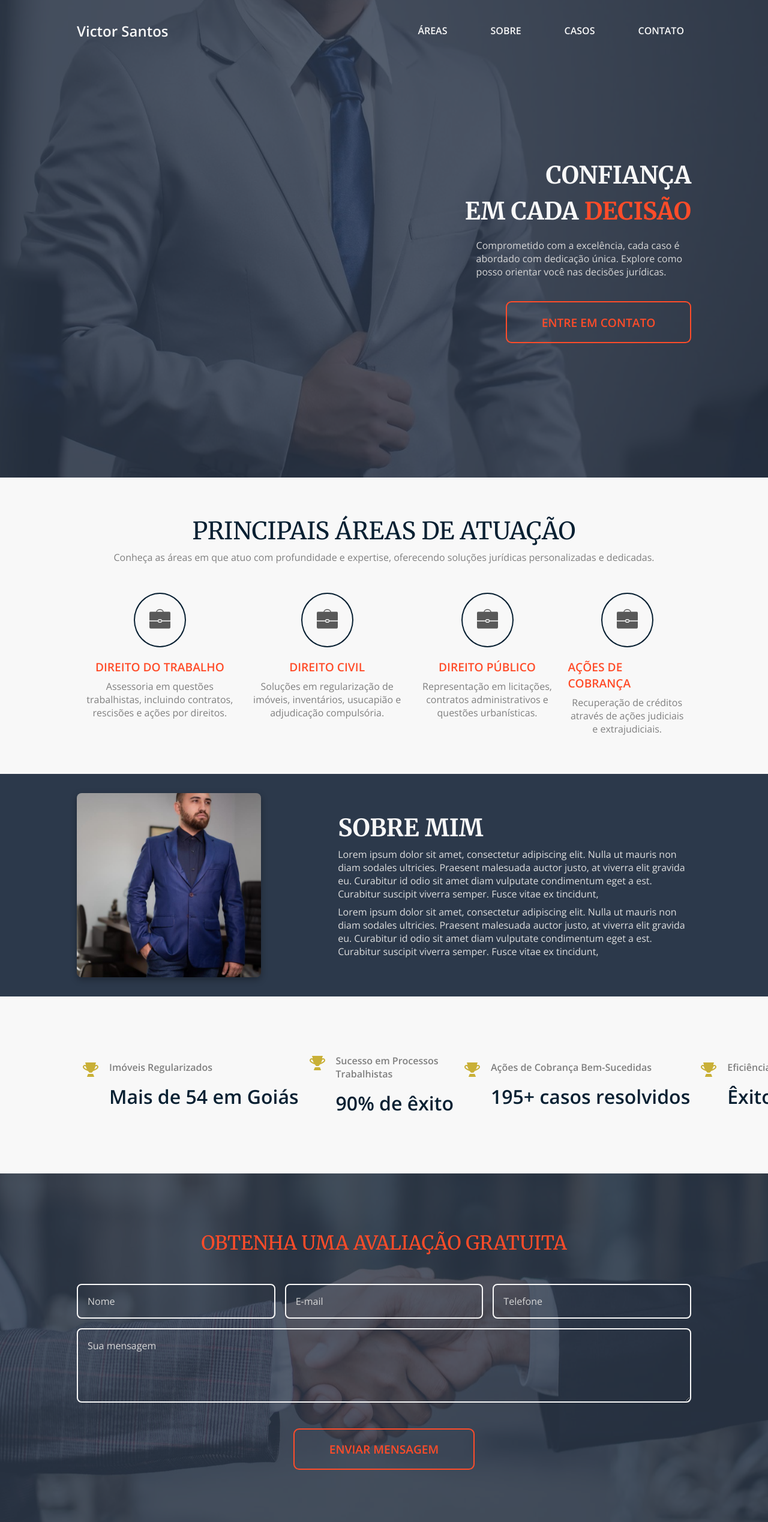
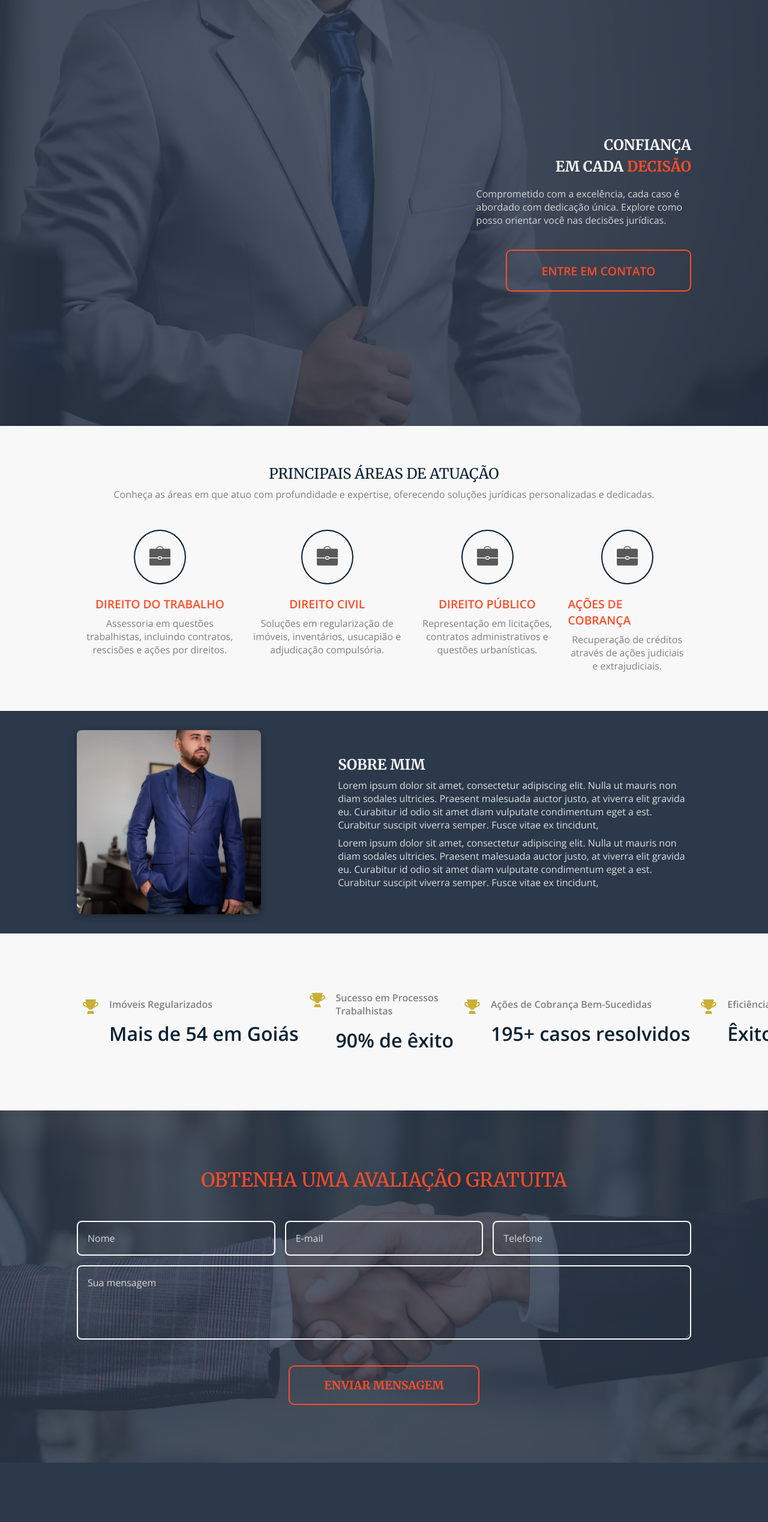
Before and after one commit to mrffilipe/landing-page-lawyer-victor-santos, a Next.js app: page / in a window 1280 px wide. Shown: the top 2537 px of the page at 60% size. Built offline with nearby package versions, Linux system fonts and the light colour scheme.

Commit message:
Adjusts in globals and fonts css

```diff
--- a/src/app/fonts.css
+++ b/src/app/fonts.css
@@ -1,38 +1,53 @@
 @import url('https://fonts.googleapis.com/css2?family=Merriweather:wght@400;700&family=Open+Sans:wght@400;500;600&display=swap');
+
+:root {
+    --primary-font: 'Merriweather', serif;
+    --secondary-font: 'Open Sans', sans-serif;
+
+    --primary-font-color-light: #f8f8f8;
+    --complementary-font-color-light: #ebebeb;
+
+    --primary-font-color-dark: #082032;
+    --complementary-font-color-dark: #0c2e48;
+}
 
 h1,
 h2,
 h3,
-h4 {
-    font-family: 'Merriweather', serif;
+h4,
+button {
+    font-family: var(--primary-font);
 }
 
 p,
+a,
 span,
-a,
-button {
-    font-family: 'Open Sans', sans-serif;
+li {
+    font-family: var(--secondary-font);
 }
 
 h1 {
-    font-size: 2.5em;
+    font-size: 2.3;
 }
 
 h2 {
-    font-size: 2em;
+    font-size: 1.8;
 }
 
 h3 {
-    font-size: 1.5em;
+    font-size: 1.3em;
 }
 
 h4 {
-    font-size: 1.3em;
+    font-size: 1.1em;
 }
 
 p,
+a,
 span,
-a {
+button,
+label,
+input {
     font-size: 1em;
     font-weight: 400;
 }
@@ -41,7 +56,20 @@ p {
     margin-top: .5em;
 }
 
-button {
-    font-size: 1.2em;
-    font-weight: 600;
+@media screen and (max-width: 960px) {
+    h1 {
+        font-size: 2.5em;
+    }
+
+    h2 {
+        font-size: 2em;
+    }
+
+    h3 {
+        font-size: 1.5em;
+    }
+
+    h4 {
+        font-size: 1.3em;
+    }
 }
--- a/src/app/globals.css
+++ b/src/app/globals.css
@@ -9,8 +9,18 @@
   --supporting-color: #fff;
   --secondary-color: #082032;
   --accent-color: #FF4C29;
+
+  --vertical-padding: 4em;
+  --horizontal-padding: 12em;
 }
 
 main {
   background-color: var(--primary-color);
 }
+
+@media screen and (max-width: 960px) {
+  :root {
+    --vertical-padding: 1em;
+    --horizontal-padding: 1em;
+  }
+}
--- a/src/app/layout.tsx
+++ b/src/app/layout.tsx
@@ -1,5 +1,8 @@
 import './globals.css'
 import './fonts.css'
+
+import Header from '@/components/Header'
+import Footer from '@/components/Footer'
 
 import type { Metadata } from 'next'
 
@@ -16,9 +19,11 @@ export default function RootLayout({
   return (
     <html lang="pt-br">
       <body>
+        {/* <Header /> */}
         <main>
           {children}
         </main>
+        <Footer />
       </body>
     </html>
   )
--- a/src/app/page.tsx
+++ b/src/app/page.tsx
@@ -1,23 +1,21 @@
 import styles from './page.module.css'
 
-import Welcome from '@/components/Welcome'
-import AreasOfExpertise from '@/components/AreasOfExpertise'
+import LawyerProfile from '@/components/LawyerProfile'
+import Experience from '@/components/Experience'
 import AboutMe from '@/components/AboutMe'
 import Cases from '@/components/Cases'
 import Contact from '@/components/Contact'
 import MoreInformation from '@/components/MoreInformation'
-import Footer from '@/components/Footer'
 
 export default function Home() {
   return (
     <>
-      <Welcome />
-      <AreasOfExpertise />
+      <LawyerProfile />
+      <Experience />
       <AboutMe />
       <Cases />
       <Contact />
       <MoreInformation />
-      <Footer />
     </>
   )
 }
--- a/src/components/AreasOfExpertise/index.tsx
+++ b/src/components/Experience/index.tsx
@@ -4,7 +4,7 @@ import Image from 'next/image'
 
 import BusinessIcon from '@/assets/svg/business.png'
 
-const AreasOfExpertise = () => {
+const Experience = () => {
     return (
         <section className={styles.areas_expertise}>
             <h1>Principais áreas de atuação</h1>
@@ -53,4 +53,4 @@ const AreasOfExpertise = () => {
     )
 }
 
-export default AreasOfExpertise
+export default Experience
--- a/src/components/Welcome/index.tsx
+++ b/src/components/LawyerProfile/index.tsx
@@ -1,13 +1,11 @@
 import styles from './styles.module.css'
 
-import Header from '../Header'
 import LinkButton from '../LinkButton'
 
-const Welcome = () => {
+const LawyerProfile = () => {
     return (
         <section className={styles.welcome}>
             <div className={styles.mask}>
-                <Header />
                 <div className={styles.text}>
                     <h1>
                         Confiança<br />
@@ -23,4 +21,4 @@ const Welcome = () => {
     )
 }
 
-export default Welcome
+export default LawyerProfile
```
Also changed, not shown: src/components/Experience/styles.module.css (renamed from src/components/AreasOfExpertise/styles.module.css), src/components/LawyerProfile/styles.module.css (renamed from src/components/Welcome/styles.module.css).
